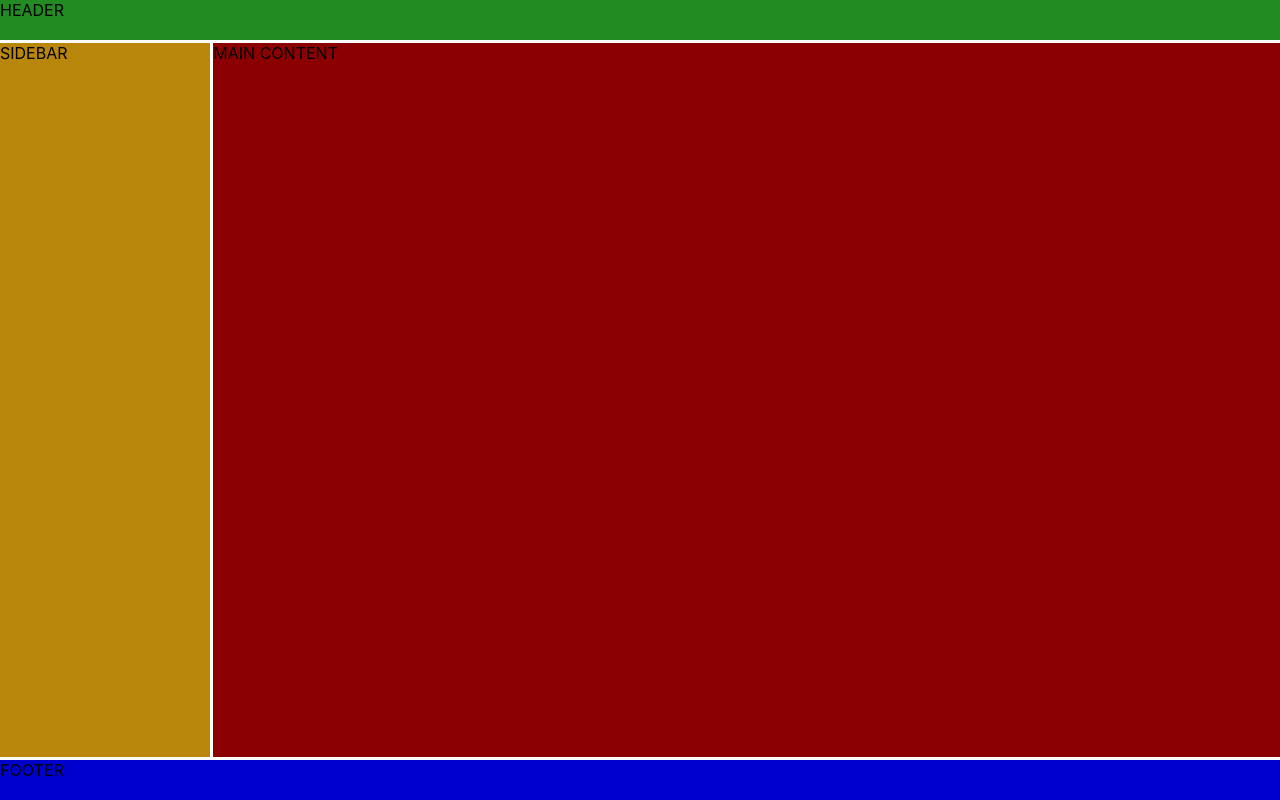
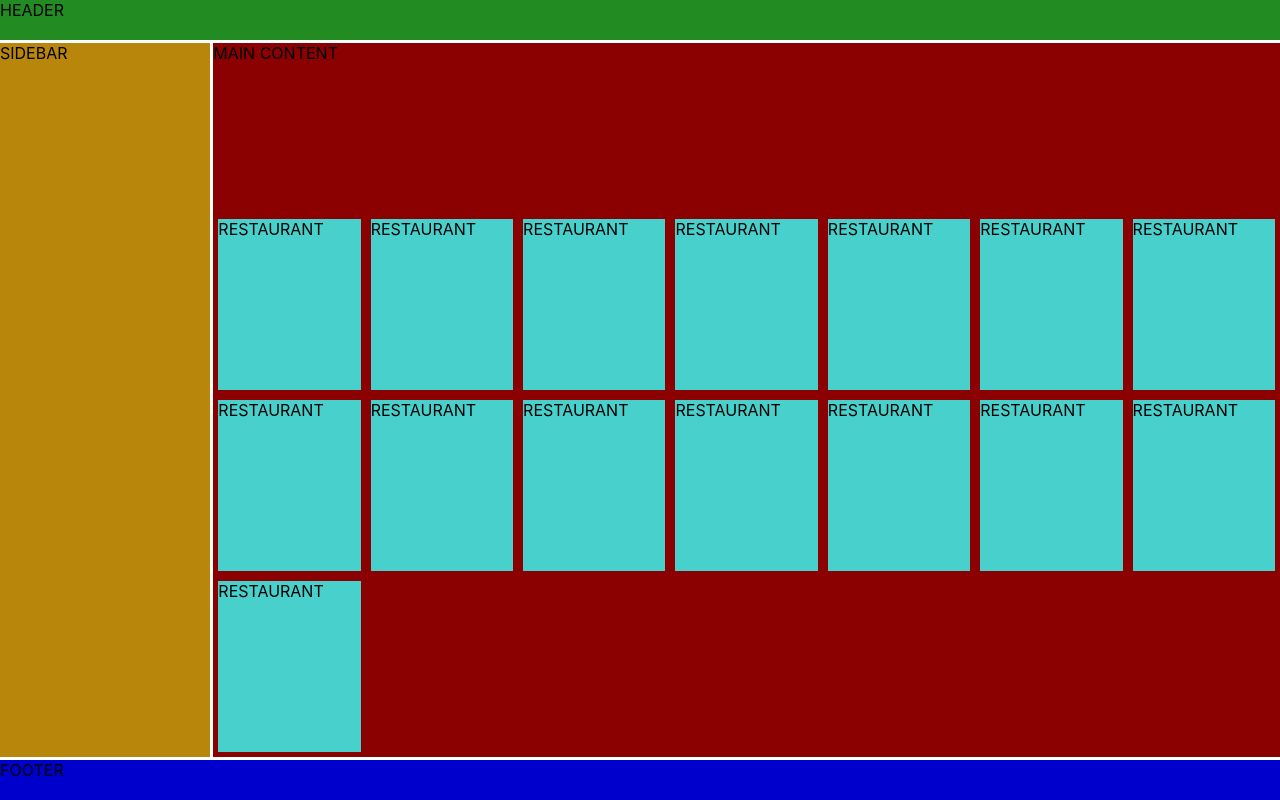
Before and after one commit to jFarrow02/restaurantfinder-2021-11-client, a React (Create React App) app: page / in a window 1280 px wide. Built offline with nearby package versions, Linux system fonts and the light colour scheme; no server answers.

Commit message:
minmax on main content grid-template-columns

```diff
--- a/src/components/MainContent/MainContent.css
+++ b/src/components/MainContent/MainContent.css
@@ -2,4 +2,12 @@
     background-color: darkred;
     /* grid-column: 3 / -1; */
     grid-area: c;
+    display: grid;
+    grid-template-columns: repeat(auto-fit, minmax(150px, 1fr));
+    grid-template-rows: auto, auto, auto;
 }
+
+.banner {
+    grid-column: 1 / -1;
+    grid-row: 1 / 2;
+}
--- a/src/components/MainContent/MainContent.tsx
+++ b/src/components/MainContent/MainContent.tsx
@@ -1,10 +1,28 @@
 import './MainContent.css';
+import { Restaurant } from '..';
 
 export default () => {
 
     return (
         <section className="MainContent">
-            MAIN CONTENT
+            <div className="banner">MAIN CONTENT</div>
+            <>
+                <Restaurant/>
+                <Restaurant/>
+                <Restaurant/>
+                <Restaurant/>
+                <Restaurant/>
+                <Restaurant/>
+                <Restaurant/>
+                <Restaurant/>
+                <Restaurant/>
+                <Restaurant/>
+                <Restaurant/>
+                <Restaurant/>
+                <Restaurant/>
+                <Restaurant/>
+                <Restaurant/>
+            </>
         </section>
     )
 }
--- /dev/null
+++ b/src/components/Restaurant/Restaurant.css
@@ -0,0 +1,5 @@
+.Restaurant {
+    /* height: 150px; */
+    background-color:mediumturquoise;
+    margin: 5px;
+}
--- /dev/null
+++ b/src/components/Restaurant/Restaurant.tsx
@@ -0,0 +1,12 @@
+import './Restaurant.css';
+
+const Restaurant = () => {
+
+    return (
+        <section className="Restaurant">
+            RESTAURANT
+        </section>
+    );
+};
+
+export default Restaurant;
--- /dev/null
+++ b/src/components/Restaurant/index.ts
@@ -0,0 +1,3 @@
+import Restaurant from "./Restaurant";
+
+export default Restaurant;
--- a/src/components/index.tsx
+++ b/src/components/index.tsx
@@ -2,10 +2,13 @@ import Footer from "./Footer";
 import Header from './Header';
 import MainContent from "./MainContent";
 import Sidebar from "./Sidebar";
+import Restaurant from "./Restaurant";
+
 
 export {
     Footer,
     Header,
     MainContent,
     Sidebar,
+    Restaurant,
 }
```
